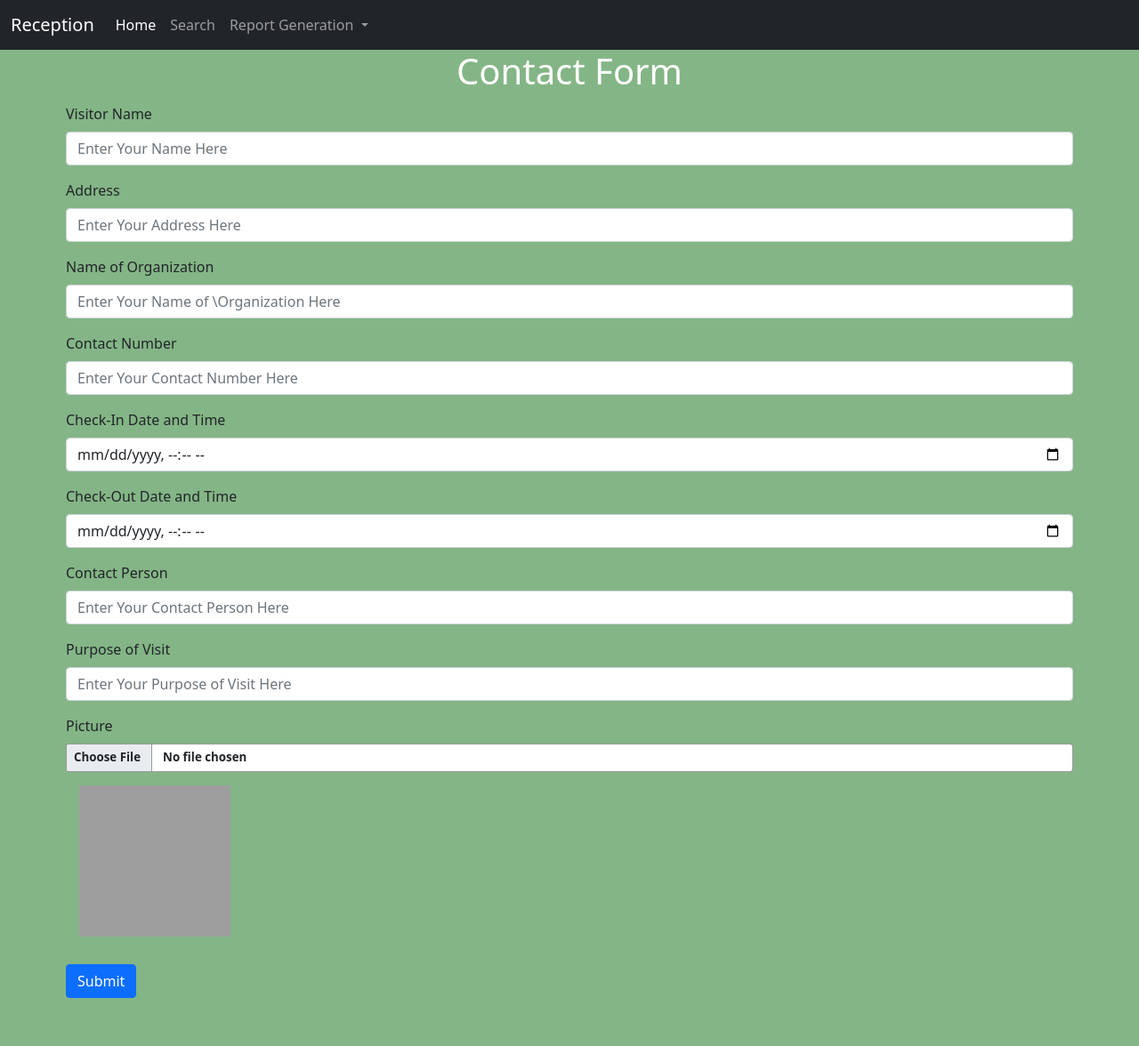
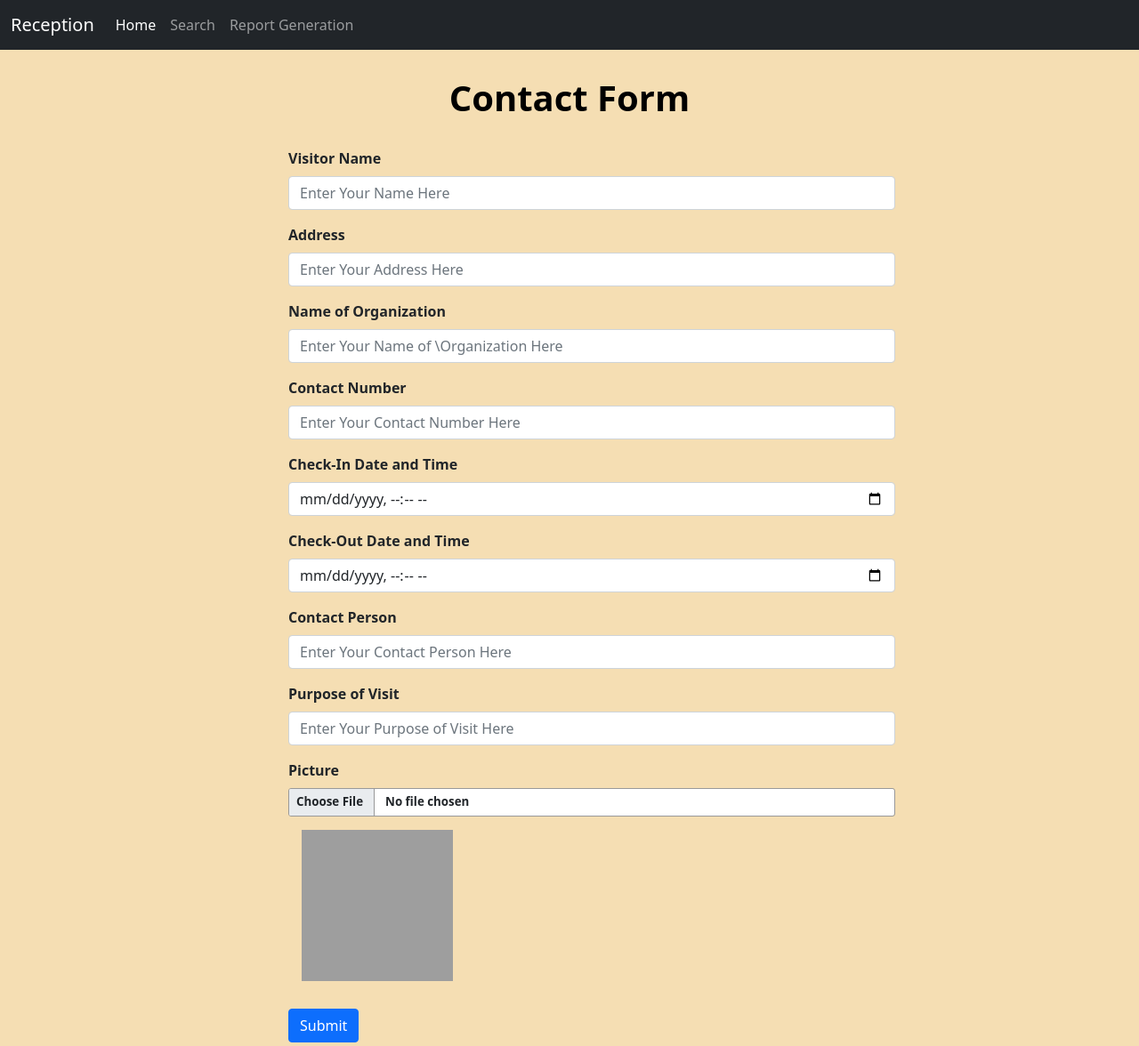
Before and after one commit to izaansohail/Django_Testing, a Django app: page /contact in a window 1280 px wide. Shown: the whole page at 89% size. Before the commit the page ends 1122 px from the top, so only its background shows below. Run offline with Django 3.2, Linux system fonts and the light colour scheme; some libraries are stand-ins or nearby versions; grey boxes are pictures that could not be loaded.

Commit message:
frontend complete

```diff
--- a/home/models.py
+++ b/home/models.py
@@ -12,4 +12,4 @@ class Contact(models.Model):
     purpose = models.CharField(max_length=200,default=None,null=True)
     img_location = models.CharField(max_length=200,default=None,null=True)
     def __str__(self):
-        return self.name
+        return str(self.name)
--- a/home/views.py
+++ b/home/views.py
@@ -20,6 +20,7 @@ def services(request):
 def contact(request):
     if request.method == "POST":
         name = request.POST.get('name')
+        print(name)
         address = request.POST.get('address')
         organization = request.POST.get('organization')
         contact_number = request.POST.get('contact_number')
--- a/templates/base.html
+++ b/templates/base.html
@@ -27,25 +27,11 @@
         <li class="nav-item">
           <a class="nav-link" href="/about">Search</a>
         </li>
-        <li class="nav-item dropdown">
-          <a class="nav-link dropdown-toggle" href="/services" id="navbarDropdown" role="button" data-bs-toggle="dropdown" aria-expanded="false">
+        <li class="nav-item">
+          <a class="nav-link" href="/services">
             Report Generation
           </a>
-          <ul class="dropdown-menu" aria-labelledby="navbarDropdown">
-            <li><a class="dropdown-item" href="/services">Date</a></li>
-            <li><a class="dropdown-item" href="/services">Duration</a></li>
-            <!-- <li><hr class="dropdown-divider"></li> -->
-            <!-- <li><a class="dropdown-item" href="/services">Service 3</a></li> -->
-          </ul>
-        <!-- </li>
-          <li class="nav-item">
-          <a class="nav-link" href="/contact">Contact us</a>
-        </li> -->
-      </ul>
-      <!-- <form class="d-flex">
-        <input class="form-control me-2" type="search" placeholder="Search" aria-label="Search">
-        <!-- <button class="btn btn-outline-success" type="submit">Search</button> -->
-      </form> -->
+      </form>
     </div>
   </div>
 </nav>
--- a/templates/contact.html
+++ b/templates/contact.html
@@ -1,49 +1,49 @@
-<!-- {% extends "base.html" %} -->
+{% extends "base.html" %} -->
 
-<!-- {% block title %} Contact {% endblock title %} -->
+{% block title %} Contact {% endblock title %}
 
 {% block body %}
 <!-- <img class = " container-fluid" src="/static/img/1.png" class="d-block w-100" alt="..." width="0px" height="500px"> -->
-<div style="background-color:#62a065c7 ">
-<h1 class = "text-center" style="color:white"> Contact Form</h1>
-<div class = "container"  style="padding: 4" >
+<div style="background-color: wheat">
+<h1 class = "text-center" style="color:black; padding-top: 30px;"><b> Contact Form</b></h1>
+<div class = "container"  style="padding: 4px" >
 <form method="post" action="/contact">
   {% csrf_token %}
-  <div class="mb-3">
-    <label for="Name" class="form-label">Visitor Name</label>
+  <div class="mb-3" style="padding-left: 250px; padding-right: 200px; padding-top: 20px;">
+    <label for="Name" class="form-label"><b>Visitor Name</b></label>
     <input type="text" class="form-control" id="Name" name="Name" aria-describedby="emailHelp" placeholder="Enter Your Name Here">
     <div id="emailHelp" class="form-text"></div>
   </div>
-  <div class="mb-3">
-    <label for="Address" class="form-label">Address</label>
+  <div class="mb-3" style="padding-left: 250px; padding-right: 200px;">
+    <label for="Address" class="form-label"><b>Address</b></label>
     <input type="text" class="form-control" id="Address" name="Address" placeholder="Enter Your Address Here">
   </div>
-  <div class="mb-3">
-    <label for="Organization" class="form-label">Name of Organization</label>
+  <div class="mb-3" style="padding-left: 250px; padding-right: 200px;">
+    <label for="Organization" class="form-label"><b>Name of Organization</b></label>
     <input type="text" class="form-control" id="Organization" name="Organization" placeholder="Enter Your Name of \Organization Here">
   </div>
-  <div class="mb-3">
-    <label for="Contact_Number" class="form-label">Contact Number</label>
+  <div class="mb-3" style="padding-left: 250px; padding-right: 200px;">
+    <label for="Contact_Number" class="form-label"><b>Contact Number</b></label>
     <input type="number" class="form-control" id="Contact_Number" name="Contact_Number" placeholder="Enter Your Contact Number Here">
   </div>
-  <div class="mb-3">
-    <label for="Check-In" class="form-label">Check-In Date and Time</label>
+  <div class="mb-3" style="padding-left: 250px; padding-right: 200px;">
+    <label for="Check-In" class="form-label"><b>Check-In Date and Time</b></label>
     <input type="datetime-local" class="form-control" id="Check-In" name="Check-In" placeholder="Enter Your Check-In Date Here">
   </div>
-  <div class="mb-3">
-    <label for="Check-Out" class="form-label">Check-Out Date and Time</label>
+  <div class="mb-3" style="padding-left: 250px; padding-right: 200px;">
+    <label for="Check-Out" class="form-label"><b>Check-Out Date and Time</b></label>
     <input type="datetime-local" class="form-control" id="Check-Out" name="Check-Out" placeholder="Enter Your Check-Out Date Here">
   </div>
-  <div class="mb-3">
-    <label for="Contact_Person" class="form-label">Contact Person</label>
+  <div class="mb-3" style="padding-left: 250px; padding-right: 200px;">
+    <label for="Contact_Person" class="form-label"><b>Contact Person</b></label>
     <input type="text" class="form-control" id="Contact_Person" name="Contact_Person" placeholder="Enter Your Contact Person Here">
   </div>
-  <div class="mb-3">
-    <label for="Purpose" class="form-label">Purpose of Visit</label>
+  <div class="mb-3" style="padding-left: 250px; padding-right: 200px;">
+    <label for="Purpose" class="form-label"><b>Purpose of Visit</b></label>
     <input type="text" class="form-control" id="Purpose" name="Purpose" placeholder="Enter Your Purpose of Visit Here">
   </div>
-  <div class="mb-3">
-    <label for="Picture" class="form-label">Picture</label>
+  <div class="mb-3" style="padding-left: 250px; padding-right: 200px;">
+    <label for="Picture" class="form-label"><b>Picture</b></label>
     <input type="file"  class="form-control" name="file" accept="image/*" aria-label="File browser example"
             style="padding: 30px;
             content: 'Select some files';
@@ -78,7 +78,7 @@
             });
         </script>
   </div>
-  <button style="flex: content;" type="submit" class="btn btn-primary">Submit</button>
+  <button style="flex: content; margin-left: 250px;" type="submit" class="btn btn-primary">Submit</button>
 </form>
 </div>
 </div>
```
Also changed, not shown: templates/about.html (+17 -2 lines), templates/services.html (+26 -3 lines), db.sqlite3, home/migrations/0002_auto_20210708_1316.py, home/migrations/0003_auto_20210707_1609.py (deleted).
